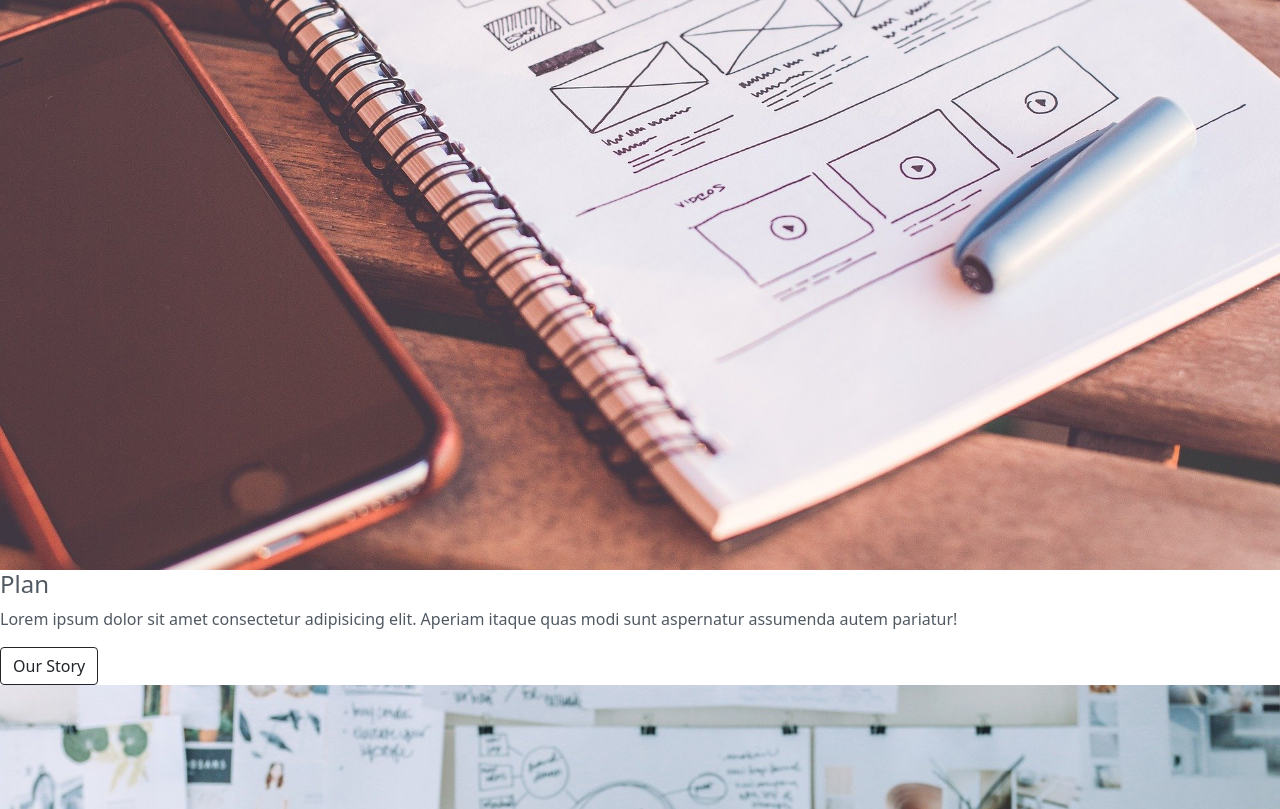
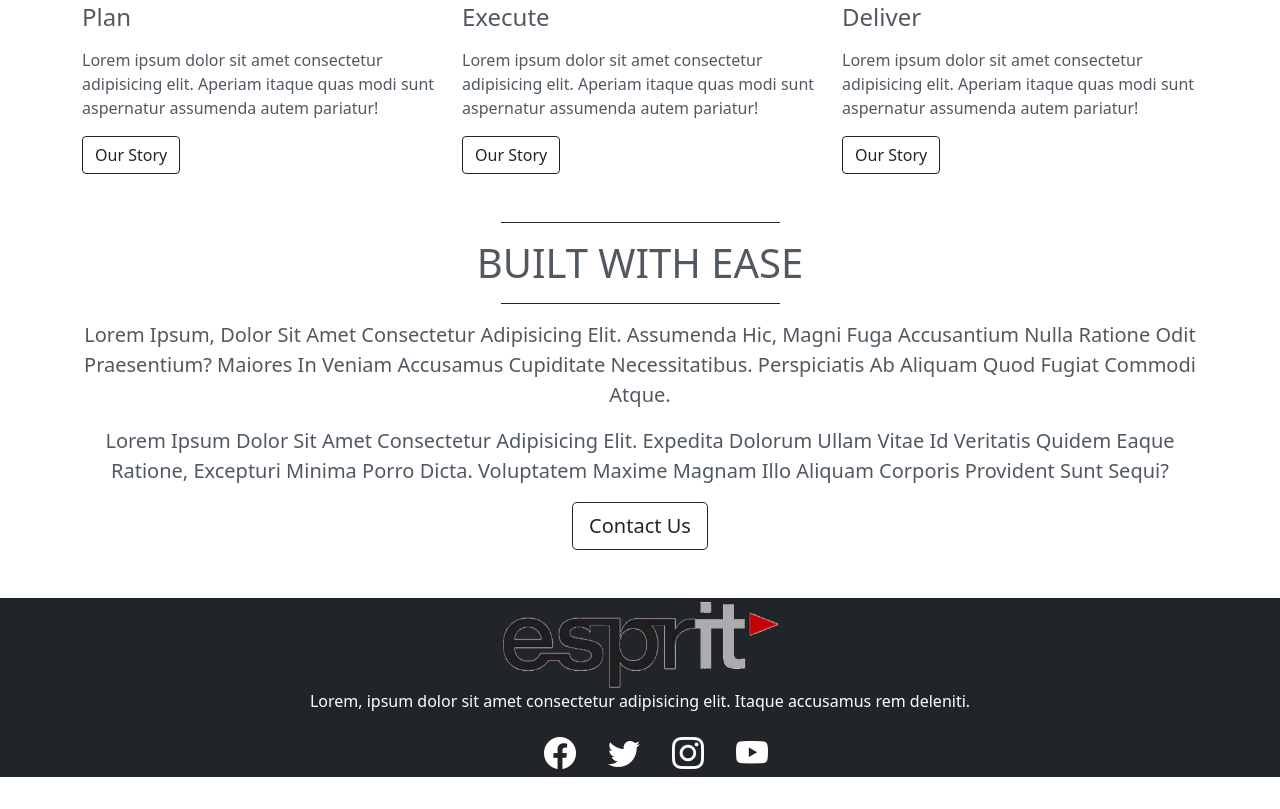
Before and after one commit to Integration-WEB/workshop3-AmirMed88, a plain HTML site: page index.html in a window 1280 px wide. Shown: the part 1051-1860 px from the top of the page. After the commit the page ends 1828 px from the top, so only its background shows below. Drawn offline with nearby package versions, Linux system fonts and the light colour scheme.

Commit message:
amir mohamed suite workshop3

```diff
--- a/css/style.css
+++ b/css/style.css
@@ -22,7 +22,7 @@ body {
 }
 
 .navbar-light{
-background-color: rgb(37, 45, 155);
+background-color: rgb(250, 63, 6);
 
 }
 .caption{
@@ -34,7 +34,20 @@ background-color: rgb(37, 45, 155);
   text-align: center;
 }
 /*============= FOOTER =============*/
+ul.social{
+  list-style-type: none;
+  max-width: 16rem;
+  margin: 0 auto;
 
+}
+i{
+  font-size: 2rem;
+  color: white;
+}
+i:hover{
+  font-size: 2rem;
+  color: red;
+}
 
 /*===== FIXED BACKGROUND IMG =====*/
 .fixed {
--- a/index.html
+++ b/index.html
@@ -2,13 +2,17 @@
 <html lang="en">
 
 <head>
+
     <meta charset="UTF-8">
     <meta name="viewport" content="width=device-width, initial-scale=1.0">
     <title>Bootstrap 5 - Starter Example</title>
     <link href="https://cdn.jsdelivr.net/npm/bootstrap@5.1.3/dist/css/bootstrap.min.css" rel="stylesheet"
         integrity="sha384-1BmE4kWBq78iYhFldvKuhfTAU6auU8tT94WrHftjDbrCEXSU1oBoqyl2QvZ6jIW3" crossorigin="anonymous">
     <link rel="stylesheet" type="text/css" href="./css/style.css" />
+    <link rel="stylesheet" href="https://cdn.jsdelivr.net/npm/bootstrap-icons@1.7.1/font/bootstrap-icons.css">
+
 </head>
+<body data-bs-spy="scroll" data-bs-target="#navbarResponsive" data-bs-offset="100"></body>
 
 <body>
 
@@ -63,32 +67,32 @@
     <!-- End Home section -->
 
     <!-- Start About section-->
-    <div class="" id="about">
-        <div class=""></div>
-        <div class="">
+    <div class="container" id="about">
+        <div class="border-top border-dark my-3"></div>
+        <div class="row">
 
-            <div class="">
+            <div class="col-md-4">
                 <img src="img/1.jpg" alt="" class="img-fluid">
-                <h4 class="">Plan</h4>
+                <h4 class="my-3">Plan</h4>
                 <p>Lorem ipsum dolor sit amet consectetur adipisicing elit. Aperiam itaque quas modi sunt aspernatur
                     assumenda autem pariatur!</p>
                 <a href="#" class="btn btn-outline-dark">Our Story</a>
             </div>
 
-            <div class="">
+            <div class="col-md-4">
                 <img src="img/2.jpg" alt="" class="img-fluid">
-                <h4 class="">Execute</h4>
+                <h4 class="my-3">Execute</h4>
                 <p>Lorem ipsum dolor sit amet consectetur adipisicing elit. Aperiam itaque quas modi sunt aspernatur
                     assumenda autem pariatur!</p>
-                <a href="#" class="">Our Story</a>
+                <a href="#" class="btn btn-outline-dark">Our Story</a>
             </div>
 
-            <div class="">
+            <div class="col-md-4">
                 <img src="img/3.jpg" alt="" class="img-fluid">
-                <h4 class="">Deliver</h4>
+                <h4 class="my-3">Deliver</h4>
                 <p>Lorem ipsum dolor sit amet consectetur adipisicing elit. Aperiam itaque quas modi sunt aspernatur
                     assumenda autem pariatur!</p>
-                <a href="#" class="">Our Story</a>
+                <a href="#" class="btn btn-outline-dark">Our Story</a>
             </div>
 
         </div>
@@ -98,7 +102,7 @@
 
     <!-- End About section -->
 
-    <!-- Start Fixed Background IMG -->
+    <!-- Start Fixed Background IMG
 
     <div class="fixed-background" id="service">
         <div class="services">
@@ -119,35 +123,35 @@
         </div>
     </div>
 
-    <!-- End Fixed Background IMG -->
+     End Fixed Background IMG -->
 
-    <div id="contact" class="">
-        <div class="">
-            <div class=""></div>
-            <h1 class="">Built with ease</h1>
-            <div class=""></div>
-            <p class="">Lorem ipsum, dolor sit amet consectetur adipisicing elit. Assumenda hic, magni fuga accusantium
+    <div id="contact" class="container mt-5">
+        <div class="text-center">
+            <div class="border-top border-dark w-25 mx-auto my-3"></div>
+            <h1 class="text-uppercase">Built with ease</h1>
+            <div class="border-top border-dark w-25 mx-auto my-3"></div>
+            <p class="lead text-capitalize">Lorem ipsum, dolor sit amet consectetur adipisicing elit. Assumenda hic, magni fuga accusantium
                 nulla ratione odit praesentium? Maiores in veniam accusamus cupiditate necessitatibus. Perspiciatis ab
                 aliquam quod fugiat commodi atque.</p>
-            <p class="">Lorem ipsum dolor sit amet consectetur adipisicing elit. Expedita dolorum ullam vitae id
+            <p class="lead text-capitalize">Lorem ipsum dolor sit amet consectetur adipisicing elit. Expedita dolorum ullam vitae id
                 veritatis quidem eaque ratione, excepturi minima porro dicta. Voluptatem maxime magnam illo aliquam
                 corporis
                 provident sunt sequi?</p>
-            <a href="#" class="">Contact Us</a>
+            <a href="#" class="btn btn-lg btn-outline-dark mb-5">Contact Us</a>
         </div>
     </div>
 
-    <footer>
-        <div class="">
+    <footer class="bg-dark text-white">
+        <div class="container">
             <div class="">
-                <div class="">
-                    <img src="img/logo.png" alt="" class="">
+                <div class="text-center">
+                    <img src="img/logo.png" alt="" class="img-fluid w-25">
                     <p>Lorem, ipsum dolor sit amet consectetur adipisicing elit. Itaque accusamus rem deleniti.</p>
-                    <ul class="">
-                        <li><a href="#"><i class="fab fa-facebook"></i></a></li>
-                        <li><a href="#"><i class="fab fa-twitter"></i></a></li>
-                        <li><a href="#"><i class="fab fa-instagram"></i></a></li>
-                        <li><a href="#"><i class="fab fa-youtube"></i></a></li>
+                    <ul class="social d-flex justify-content-between">
+                        <li><a href="#"><i class="bi bi-facebook"></i></a></li>
+                        <li><a href="#"><i class="bi bi-twitter"></i></a></li>
+                        <li><a href="#"><i class="bi bi-instagram"></i></a></li>
+                        <li><a href="#"><i class="bi bi-youtube"></i></a></li>
                     </ul>
                 </div>
             </div>
```
